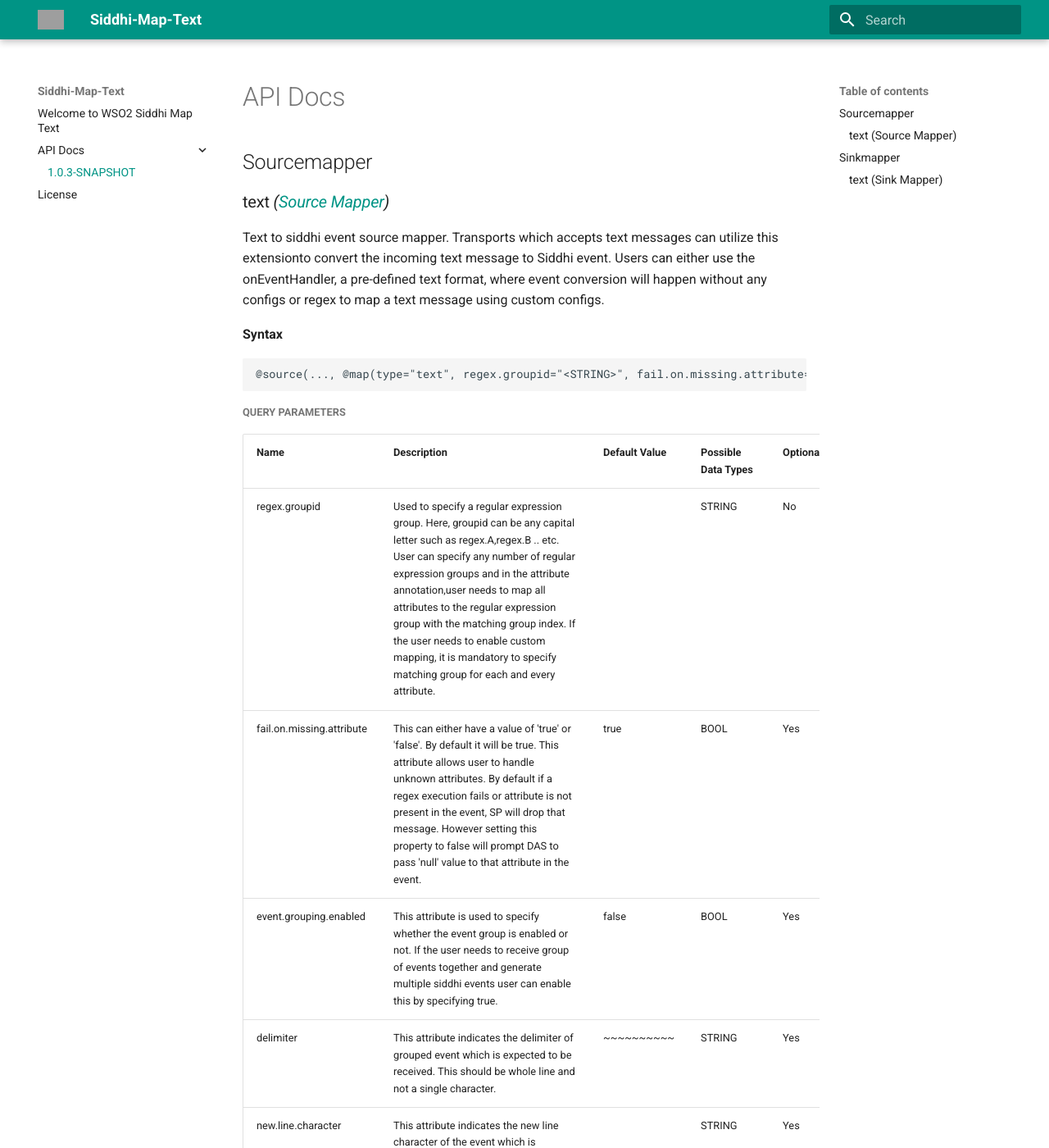
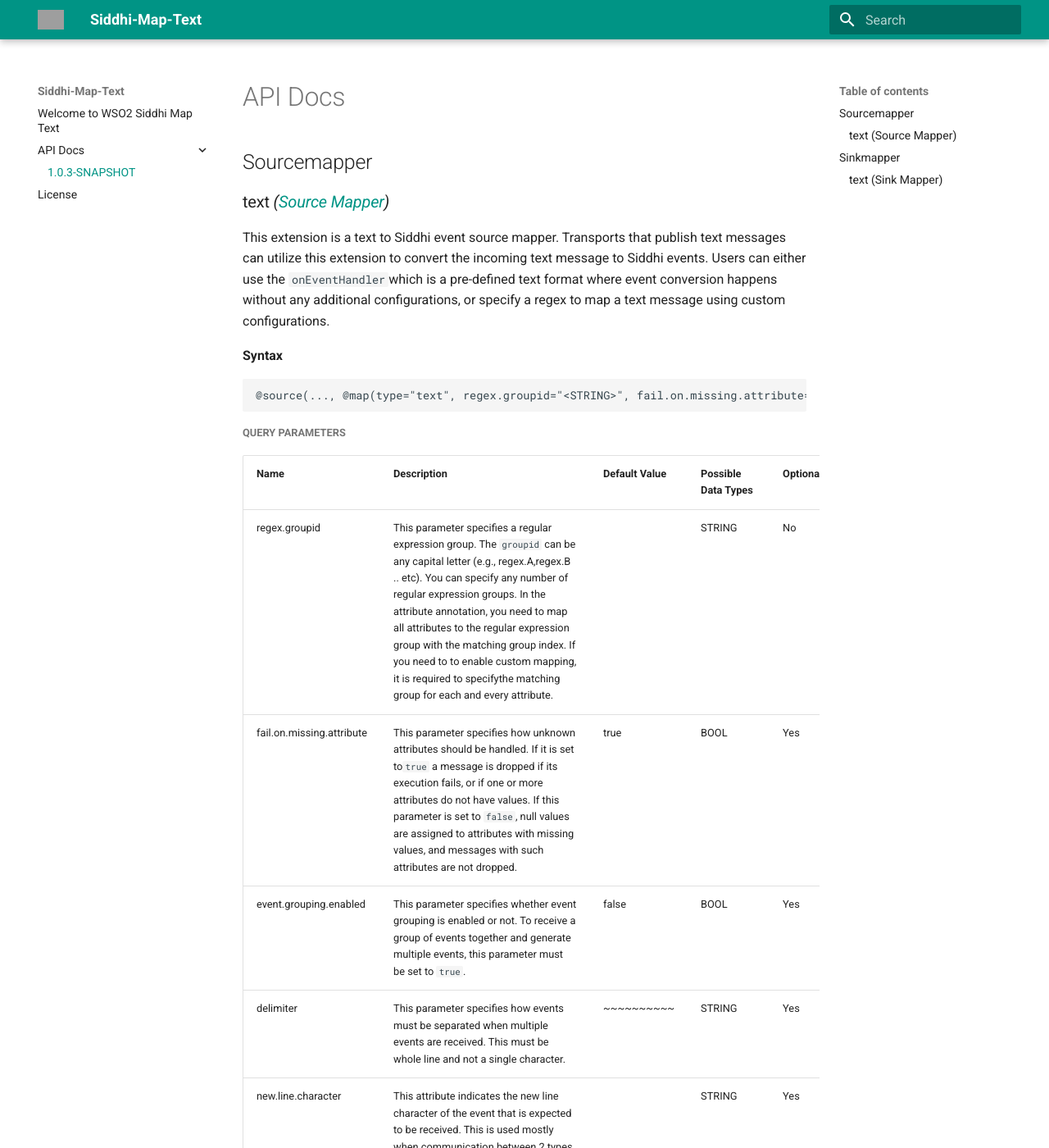
Before and after one commit to siddhi-io/siddhi-map-text, an MkDocs documentation site: the page built from docs/api/1.0.3-SNAPSHOT.md, in a window 1280 px wide and 1400 px high. Shown: the whole window at 82% size. Built offline with MkDocs 1.6.1 and Material for MkDocs 9.7.7, drawn with Linux system fonts in a browser that asks for light colours; old or Windows-style settings are respelled for this version of MkDocs; some of the changed text lies outside the part shown; grey boxes are pictures that could not be loaded.

````diff
--- a/docs/api/1.0.3-SNAPSHOT.md
+++ b/docs/api/1.0.3-SNAPSHOT.md
@@ -4,7 +4,7 @@
 
 ### text *(<a target="_blank" href="https://wso2.github.io/siddhi/documentation/siddhi-4.0/#source-mappers">Source Mapper</a>)*
 
-<p style="word-wrap: break-word">Text to siddhi event source mapper. Transports which accepts text messages can utilize this extensionto convert the incoming text message to Siddhi event. Users can either use the onEventHandler, a pre-defined text format, where event conversion will happen without any configs or regex to map a text message using custom configs.</p>
+<p style="word-wrap: break-word">This extension is a text to Siddhi event source mapper. Transports that publish text messages can utilize this extension to convert the incoming text message to Siddhi events. Users can either use the <code>onEventHandler</code>which is a pre-defined text format where event conversion happens without any additional configurations, or specify a regex to map a text message using custom configurations.</p>
 
 <span id="syntax" class="md-typeset" style="display: block; font-weight: bold;">Syntax</span>
 ```
@@ -23,7 +23,7 @@
     </tr>
     <tr>
         <td style="vertical-align: top">regex.groupid</td>
-        <td style="vertical-align: top; word-wrap: break-word">Used to specify a regular expression group. Here, groupid can be any capital letter such as regex.A,regex.B .. etc. User can specify any number of regular expression groups and in the attribute annotation,user needs to map all attributes to the regular expression group with the matching group index. If the user needs to enable custom mapping, it is mandatory to specify matching group for each and every attribute.</td>
+        <td style="vertical-align: top; word-wrap: break-word">This parameter specifies a regular expression group. The <code>groupid</code> can be any capital letter (e.g., regex.A,regex.B .. etc). You can specify any number of regular expression groups. In the attribute annotation, you need to map all attributes to the regular expression group with the matching group index. If you need to to enable custom mapping, it is required to specifythe matching group for each and every attribute.</td>
         <td style="vertical-align: top"></td>
         <td style="vertical-align: top">STRING</td>
         <td style="vertical-align: top">No</td>
@@ -31,7 +31,7 @@
     </tr>
     <tr>
         <td style="vertical-align: top">fail.on.missing.attribute</td>
-        <td style="vertical-align: top; word-wrap: break-word">This can either have a value of 'true' or 'false'. By default it will be true. This attribute allows user to handle unknown attributes. By default if a regex execution fails or attribute is not present in the event, SP will drop that message. However setting this property to false will prompt DAS to pass 'null' value to that attribute in the event.</td>
+        <td style="vertical-align: top; word-wrap: break-word">This parameter specifies how unknown attributes should be handled. If it is set to<code>true</code> a message is dropped if its execution fails, or if one or more attributes do not have values. If this parameter is set to <code>false</code>, null values are assigned to attributes with missing values, and messages with such attributes are not dropped.</td>
         <td style="vertical-align: top">true</td>
         <td style="vertical-align: top">BOOL</td>
         <td style="vertical-align: top">Yes</td>
@@ -39,7 +39,7 @@
     </tr>
     <tr>
         <td style="vertical-align: top">event.grouping.enabled</td>
-        <td style="vertical-align: top; word-wrap: break-word">This attribute is used to specify whether the event group is enabled or not. If the user needs to receive group of events together and generate multiple siddhi events user can enable this by specifying true.</td>
+        <td style="vertical-align: top; word-wrap: break-word">This parameter specifies whether event grouping is enabled or not. To receive a group of events together and generate multiple events, this parameter must be set to <code>true</code>.</td>
         <td style="vertical-align: top">false</td>
         <td style="vertical-align: top">BOOL</td>
         <td style="vertical-align: top">Yes</td>
@@ -47,7 +47,7 @@
     </tr>
     <tr>
         <td style="vertical-align: top">delimiter</td>
-        <td style="vertical-align: top; word-wrap: break-word">This attribute indicates the delimiter of grouped event which is expected to be received. This should be whole line and not a single character.</td>
+        <td style="vertical-align: top; word-wrap: break-word">This parameter specifies how events must be separated when multiple events are received. This must be whole line and not a single character.</td>
         <td style="vertical-align: top">~~~~~~~~~~</td>
         <td style="vertical-align: top">STRING</td>
         <td style="vertical-align: top">Yes</td>
@@ -55,7 +55,7 @@
     </tr>
     <tr>
         <td style="vertical-align: top">new.line.character</td>
-        <td style="vertical-align: top; word-wrap: break-word">This attribute indicates the new line character of the event which is expected to be received. This is used mostly when communication between 2 types of operating systems is expected. For instance as the end of line character linux uses '<br>' while windows use '
+        <td style="vertical-align: top; word-wrap: break-word">This attribute indicates the new line character of the event that is expected to be received. This is used mostly when communication between 2 types of operating systems is expected. For example, Linux uses '<br>' as the end of line character whereas windows uses '
 <br>'.</td>
         <td style="vertical-align: top">
 </td>
@@ -72,19 +72,19 @@
 define stream FooStream (symbol string, price float, volume long);
 
 ```
-<p style="word-wrap: break-word">Above configuration will perform a default text input mapping. Expected input should be as follows,symbol:"WSO2",<br>price:55.6,<br>volume:100ORsymbol:'WSO2',<br>price:55.6,<br>volume:100If group events is enabled then input should be as follows,symbol:'WSO2',<br>price:55.6,<br>volume:100<br>~~~~~~~~~~<br>symbol:'WSO2',<br>price:55.6,<br>volume:100</p>
+<p style="word-wrap: break-word">This query performs a default text input mapping. The expected input is as follows:symbol:"WSO2",<br>price:55.6,<br>volume:100ORsymbol:'WSO2',<br>price:55.6,<br>volume:100If group events is enabled then input should be as follows,symbol:'WSO2',<br>price:55.6,<br>volume:100<br>~~~~~~~~~~<br>symbol:'WSO2',<br>price:55.6,<br>volume:100</p>
 
 <span id="example-2" class="md-typeset" style="display: block; color: rgba(0, 0, 0, 0.54); font-size: 12.8px; font-weight: bold;">EXAMPLE 2</span>
 ```
 @source(type='inMemory', topic='stock', @map(type='text', fail.on.unknown.attribute = 'true', regex.A='(\w+)\s([-0-9]+)',regex.B='volume\s([-0-9]+)', @attributes(symbol = 'A[1]',price = 'A[2]',volume = 'B' )
 ```
-<p style="word-wrap: break-word">Above configuration will perform a custom text mapping. Expected output would be as follows,wos2 550 volume 100</p>
+<p style="word-wrap: break-word">This query performs a custom text mapping. The expected output is as follows:wos2 550 volume 100</p>
 
 ## Sinkmapper
 
 ### text *(<a target="_blank" href="https://wso2.github.io/siddhi/documentation/siddhi-4.0/#sink-mappers">Sink Mapper</a>)*
 
-<p style="word-wrap: break-word">Text to Event input mapper. Transports which accepts text messages can utilize this extensionto convert the incoming text message to Siddhi event. Users can either use  a pre-defined text format where event conversion will happen without any configs or use placeholders to map from a custom text message.</p>
+<p style="word-wrap: break-word">This extension is a Text to Event input mapper. Transports that accept text messages can utilize this extension to convert the incoming text messages to Siddhi events. Users can use a pre-defined text format where event conversion is carried out without any additional configurations, or use placeholders to map from a custom text message.</p>
 
 <span id="syntax" class="md-typeset" style="display: block; font-weight: bold;">Syntax</span>
 ```
@@ -103,7 +103,7 @@ define stream FooStream (symbol string, price float, volume long);
     </tr>
     <tr>
         <td style="vertical-align: top">event.grouping.enabled</td>
-        <td style="vertical-align: top; word-wrap: break-word">This attribute is used to specify whether the event grouping is enabled or not. If user needs to publish a group of events together user can enable this by specifying 'true'.</td>
+        <td style="vertical-align: top; word-wrap: break-word">If this parameter is set to <code>true</code>, events are grouped via a delimiter when multiple events are received. It is required to specify a value for the <code>delimiter</code> parameter when the value for this parameter is <code>true</code>.</td>
         <td style="vertical-align: top">false</td>
         <td style="vertical-align: top">BOOL</td>
         <td style="vertical-align: top">Yes</td>
@@ -111,7 +111,7 @@ define stream FooStream (symbol string, price float, volume long);
     </tr>
     <tr>
         <td style="vertical-align: top">delimiter</td>
-        <td style="vertical-align: top; word-wrap: break-word">This attribute indicates the delimiter of the grouped event which is expected to be received. This should be a whole line not a single character.</td>
+        <td style="vertical-align: top; word-wrap: break-word">This parameter specifies how events are separated when a grouped event is received. This must be a whole line and not a single character.</td>
         <td style="vertical-align: top">~~~~~~~~~~</td>
         <td style="vertical-align: top">STRING</td>
         <td style="vertical-align: top">Yes</td>
@@ -119,8 +119,8 @@ define stream FooStream (symbol string, price float, volume long);
     </tr>
     <tr>
         <td style="vertical-align: top">new.line.character</td>
-        <td style="vertical-align: top; word-wrap: break-word">This attribute indicates the new line character ofthe event which is expected to be received. This is used mostly when communication between 2 types of operating systems is expected. For instance as the end of line character linux uses '<br>' while windows use '
-<br>'.</td>
+        <td style="vertical-align: top; word-wrap: break-word">This attribute indicates the new line character of the event that is expected to be received. This is used mostly when communication between 2 types of operating systems is expected. For example, Linux uses '<br>' whereas Windows uses '
+<br>'as the end of line character.</td>
         <td style="vertical-align: top">
 </td>
         <td style="vertical-align: top">STRING</td>
@@ -136,7 +136,7 @@ define stream FooStream (symbol string, price float, volume long);
 define stream FooStream (symbol string, price float, volume long);
 
 ```
-<p style="word-wrap: break-word">Above configuration will perform a default text input mapping. Expected output would be as follows,symbol:"WSO2",<br>price:55.6,<br>volume:100orsymbol:'WSO2',<br>price:55.6,<br>volume:100If group events is enabled then the output would be as follows,symbol:'WSO2',<br>price:55.6,<br>volume:100<br>~~~~~~~~~~<br>symbol:'WSO2',<br>price:55.6,<br>volume:100</p>
+<p style="word-wrap: break-word">This query performs a default text input mapping. The expected output is as follows:symbol:"WSO2",<br>price:55.6,<br>volume:100orsymbol:'WSO2',<br>price:55.6,<br>volume:100If event grouping is enabled, then the output is as follows:symbol:'WSO2',<br>price:55.6,<br>volume:100<br>~~~~~~~~~~<br>symbol:'WSO2',<br>price:55.6,<br>volume:100</p>
 
 <span id="example-2" class="md-typeset" style="display: block; color: rgba(0, 0, 0, 0.54); font-size: 12.8px; font-weight: bold;">EXAMPLE 2</span>
 ```
@@ -144,4 +144,4 @@ define stream FooStream (symbol string, price float, volume long);
 SensorPrice : Rs{{price}}/=,
 Value : {{Volume}}ml”)))
 ```
-<p style="word-wrap: break-word">Above configuration will perform a custom text mapping. The output will be as follows,SensorID : wso2/100,<br>SensorPrice : Rs1000/=,<br>Value : 100mlfor the following siddhi event.{wso2,1000,100}</p>
+<p style="word-wrap: break-word">This query performs a custom text mapping. The output is as follows:SensorID : wso2/100,<br>SensorPrice : Rs1000/=,<br>Value : 100mlfor the following siddhi event.{wso2,1000,100}</p>
--- a/pom.xml
+++ b/pom.xml
@@ -89,12 +89,6 @@
                     <version>${commons.io.version}</version>
                     <scope>test</scope>
                 </dependency>
-                <dependency>
-                    <groupId>org.jacoco</groupId>
-                    <artifactId>org.jacoco.agent</artifactId>
-                    <classifier>runtime</classifier>
-                    <version>${jacoco.version}</version>
-                </dependency>
             </dependencies>
     </dependencyManagement>
     <build>
````
Also changed, not shown: README.md (+2 -2 lines), docs/index.md (+2 -2 lines), 1 other file.
